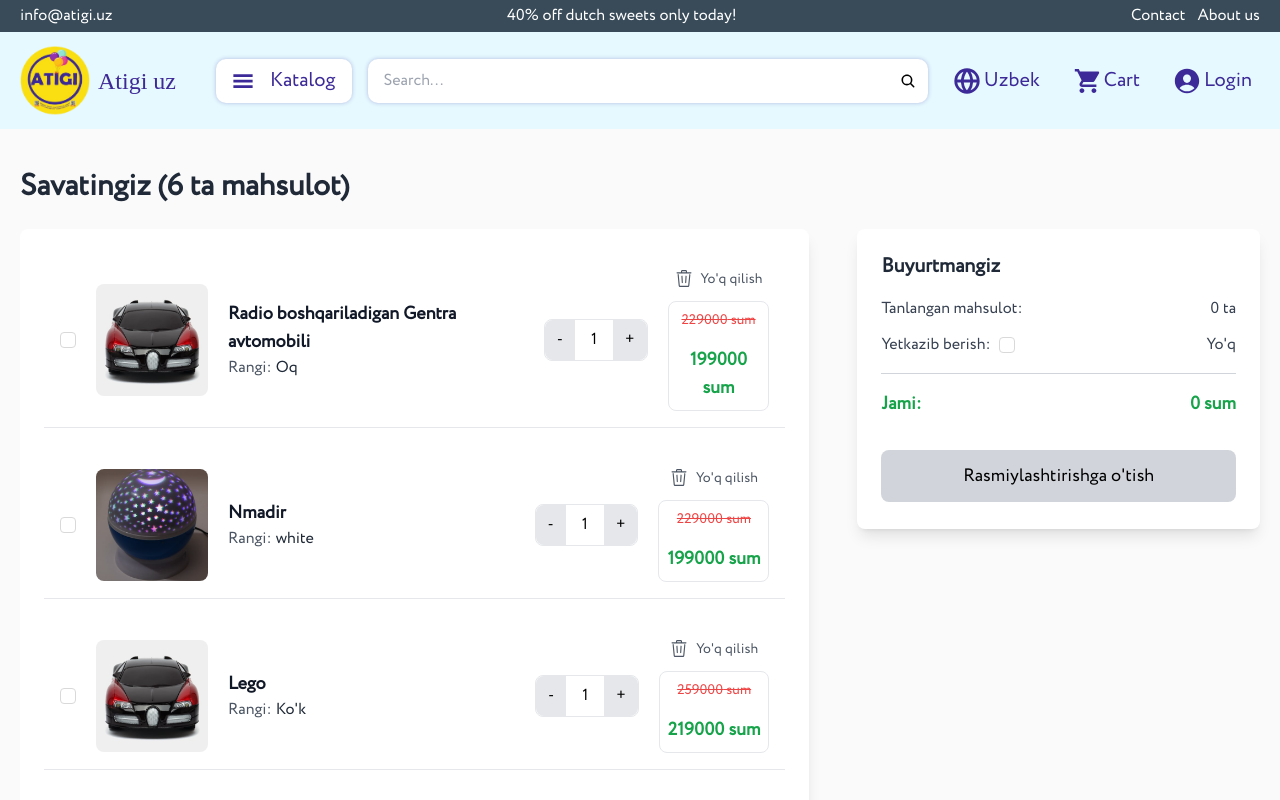
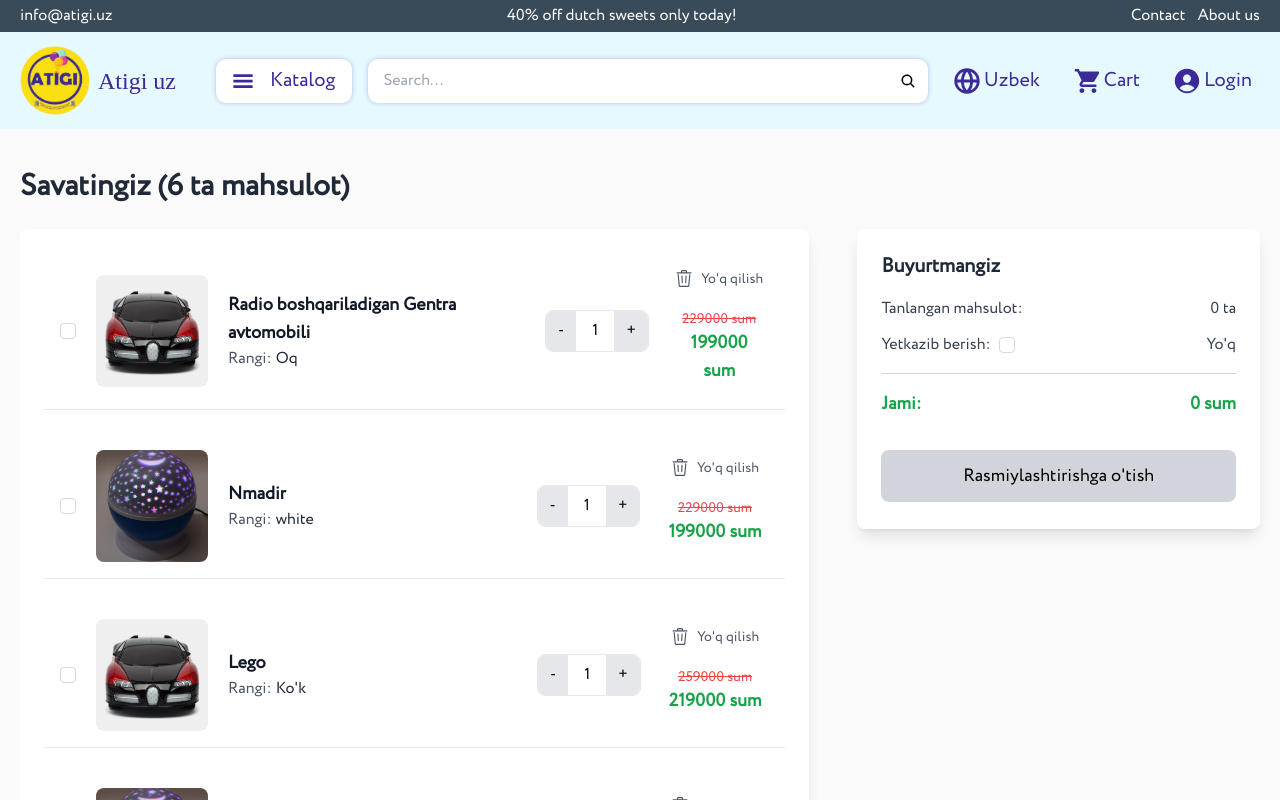
Before and after one commit to Jamshidbek9777/Atigi_uz, a React (Vite) app: page /cart in a window 1280 px wide. Shown: the top 800 px of the page. Built offline with nearby package versions, Linux system fonts and the light colour scheme; a web font is replaced by a local one.

Commit message:
some new

```diff
--- a/src/main.jsx
+++ b/src/main.jsx
@@ -3,7 +3,6 @@ import { createRoot } from "react-dom/client";
 import { ConfigProvider } from "antd";
 import App from "./App.jsx";
 import "./index.css";
-// import "antd/dist/reset.css";
 
 import { theme } from "./theme/theme.js";
 import Navbar from "./components/navbar.jsx";
--- a/src/pages/cart.jsx
+++ b/src/pages/cart.jsx
@@ -159,7 +159,7 @@ const Cart = () => {
                         <p className="text-sm">Yo'q qilish</p>
                       </div>
 
-                      <div className="border p-2 rounded-lg text-center flex flex-row md:flex-col gap-4 items-center">
+                      <div className=" p-2 rounded-lg text-center flex flex-col gap- md:gap-0 items-center">
                         <p className="line-through text-red-500 text-sm">
                           {product.oldPrice} sum
                         </p>
```
